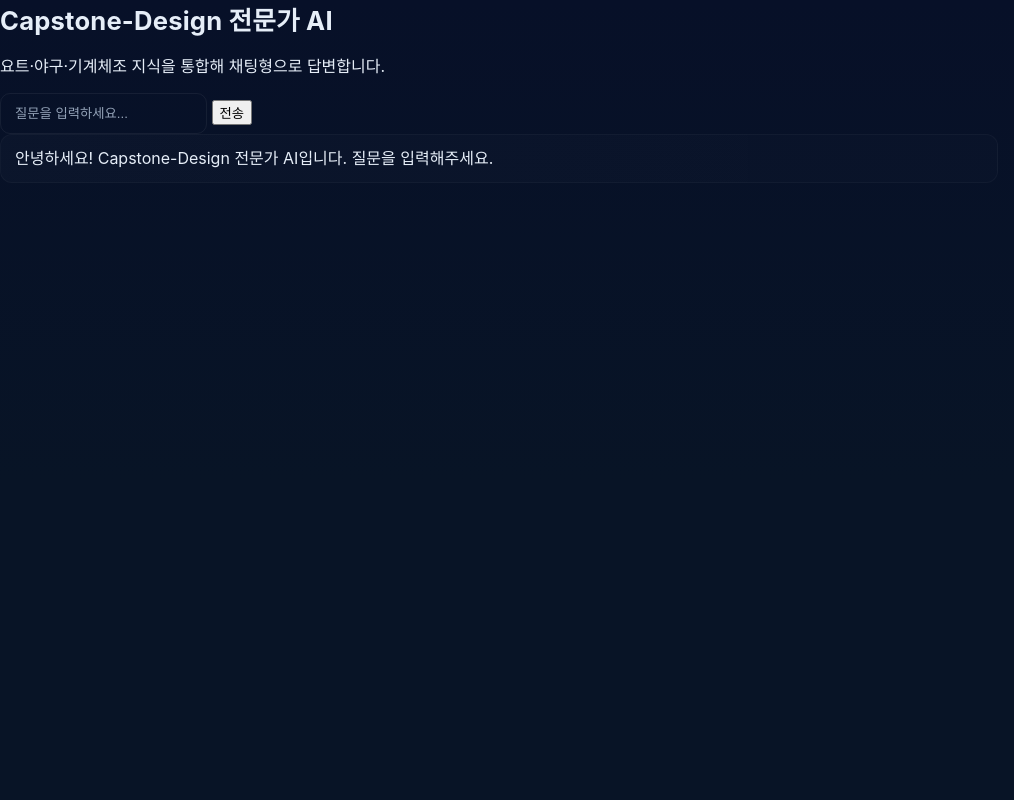
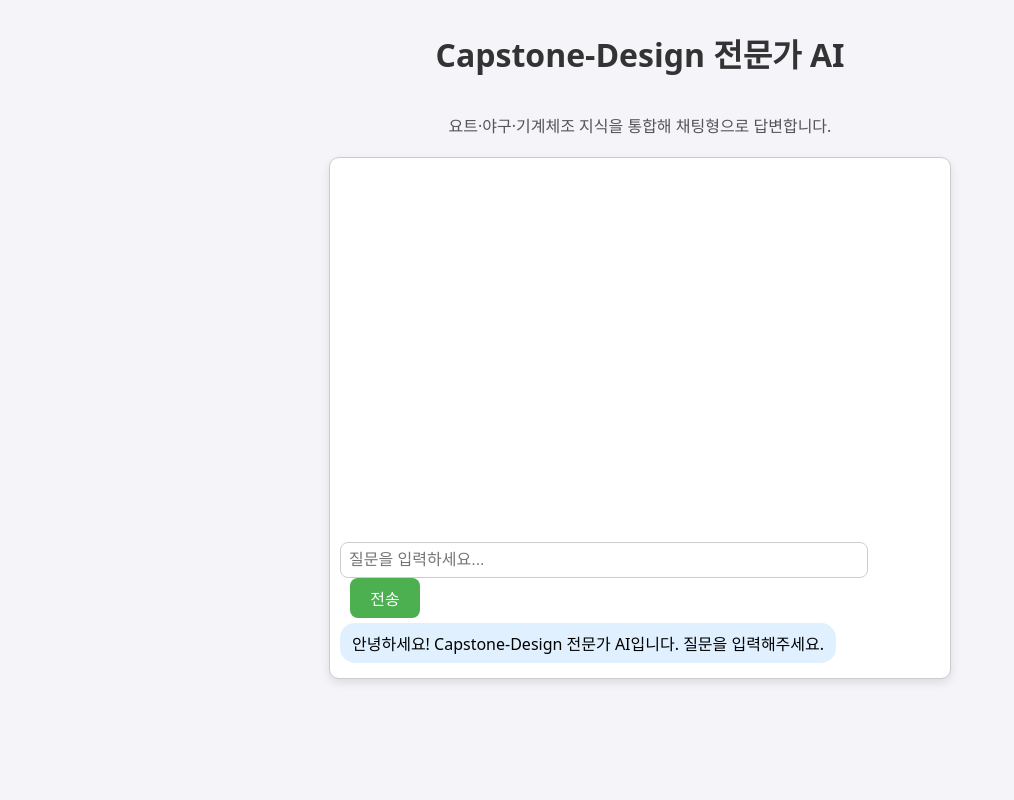
Before and after one commit to a1jung/Capstone-Design, a FastAPI app: page / in a window 1280 px wide. Shown: the whole page, without its empty margins (0-1014 px from the left). Run offline with FastAPI, Linux system fonts and the light colour scheme.

Commit message:
Update style.css

```diff
--- a/static/style.css
+++ b/static/style.css
@@ -1,33 +1,83 @@
-/* static/style.css */
-:root{
-  --bg:#0f1724;
-  --card:#0b1220;
-  --accent:#2dd4bf;
-  --muted:#94a3b8;
-  --text:#e6eef8;
-}
-*{box-sizing:border-box}
-html,body{height:100%;margin:0;font-family:Inter,Segoe UI,Roboto,'Noto Sans KR',sans-serif;background:linear-gradient(180deg,#071028 0%, #081426 60%);color:var(--text)}
-.app{max-width:920px;margin:28px auto;padding:20px}
-header{display:flex;flex-direction:column;gap:6px;margin-bottom:18px}
-h1{margin:0;font-size:1.6rem;letter-spacing:0.2px}
-.subtitle{margin:0;color:var(--muted);font-size:0.95rem}
+/* Capstone-Design/static/style.css */
 
-.chat-window{
-  background:linear-gradient(180deg, rgba(255,255,255,0.02), rgba(255,255,255,0.01));
-  border:1px solid rgba(255,255,255,0.03);
-  padding:18px;border-radius:12px;height:56vh;overflow:auto;
-  display:flex;flex-direction:column;gap:12px;
-  box-shadow: 0 6px 20px rgba(2,6,23,0.6);
+/* 전체 기본 스타일 */
+body {
+    font-family: 'Noto Sans', sans-serif;
+    background-color: #f4f4f9;
+    margin: 0;
+    padding: 0;
+    display: flex;
+    flex-direction: column;
+    align-items: center;
 }
 
-.msg {max-width:78%;padding:12px 14px;border-radius:12px;line-height:1.45}
-.msg.user{margin-left:auto;background:linear-gradient(90deg, rgba(45,212,191,0.12), rgba(45,212,191,0.06));border:1px solid rgba(45,212,191,0.12);color:var(--text)}
-.msg.bot{background:linear-gradient(90deg, rgba(255,255,255,0.02), rgba(255,255,255,0.01));border:1px solid rgba(255,255,255,0.03);color:var(--text)}
+h1 {
+    margin-top: 30px;
+    color: #333;
+}
 
-.input-area{display:flex;gap:10px;margin-top:12px}
-#question{flex:1;padding:12px 14px;border-radius:10px;border:1px solid rgba(255,255,255,0.06);background:transparent;color:var(--text);outline:none}
-#question::placeholder{color:var(--muted)}
-#sendBtn{padding:10px 14px;border-radius:10px;border:0;background:var(--accent);color:#012;cursor:pointer;font-weight:600}
+p {
+    color: #555;
+    margin-bottom: 20px;
+}
 
-.footer-note{margin-top:10px;color:var(--muted);font-size:12px}
+/* 채팅 박스 */
+#chat {
+    width: 90%;
+    max-width: 600px;
+    height: 500px;
+    border: 1px solid #ccc;
+    border-radius: 10px;
+    background-color: #fff;
+    display: flex;
+    flex-direction: column;
+    padding: 10px;
+    overflow-y: auto;
+    box-shadow: 0 4px 10px rgba(0,0,0,0.1);
+}
+
+/* 메시지 스타일 */
+.msg {
+    padding: 8px 12px;
+    margin: 5px 0;
+    border-radius: 15px;
+    max-width: 80%;
+    word-wrap: break-word;
+}
+
+.msg.bot {
+    background-color: #e0f0ff;
+    align-self: flex-start;
+}
+
+.msg.user {
+    background-color: #c8ffc8;
+    align-self: flex-end;
+}
+
+/* 입력창 영역 */
+#chat input[type="text"] {
+    width: calc(100% - 90px);
+    padding: 8px;
+    margin-top: auto;
+    border: 1px solid #ccc;
+    border-radius: 8px;
+    font-size: 16px;
+    outline: none;
+}
+
+#chat button {
+    width: 70px;
+    margin-left: 10px;
+    padding: 8px;
+    border: none;
+    border-radius: 8px;
+    background-color: #4CAF50;
+    color: #fff;
+    font-size: 16px;
+    cursor: pointer;
+}
+
+#chat button:hover {
+    background-color: #45a049;
+}
```
